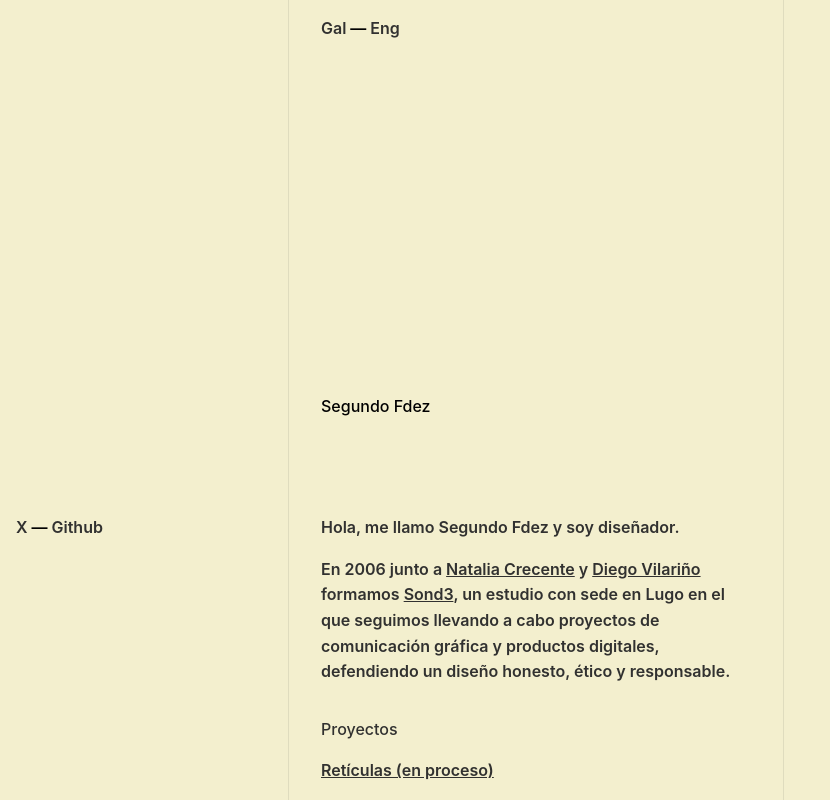
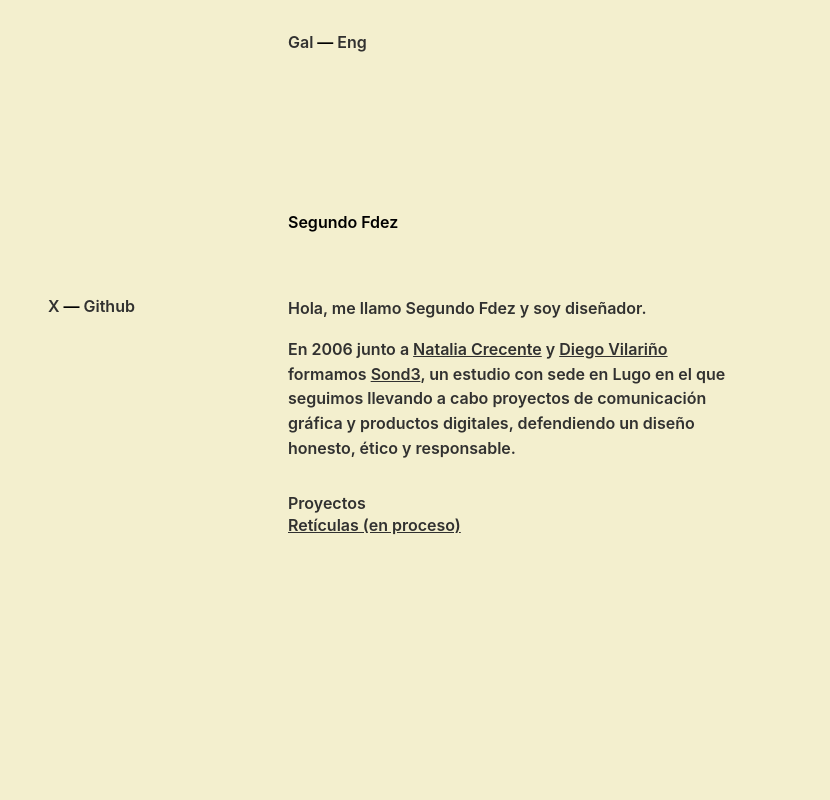
Before and after one commit to segundofdez/segundofdez.com, a plain HTML site: page _site/index.html in a window 1280 px wide. Shown: the whole page, without its empty margins (0-830 px from the left). Drawn offline with Linux system fonts and the light colour scheme.

Commit message:
update layout

```diff
--- a/_site/index.html
+++ b/_site/index.html
@@ -7,7 +7,7 @@
 </head>
 <body class="ly-default">
     <header>
-    <h1 class="title">Segundo Fdez</h1>
+    <h1 class="title logo">Segundo Fdez</h1>
     <nav class="nav">
         <ul>
             <li><a href="/">Gal</a></li>
--- a/_site/main.css
+++ b/_site/main.css
@@ -27,118 +27,130 @@ html body {
 }
 
 .ly-default {
+    min-height: 100dvh;
     display: grid;
-    -moz-column-gap: calc(var(--margin) * 3);
-         column-gap: calc(var(--margin) * 3);
-
-    min-height: 100vh;
-    margin-inline: var(--margin);
+    grid-template-columns: var(--margin) repeat(2, 1fr) var(--margin);
+    grid-template-rows: var(--margin) min-content repeat(2, min-content) 1fr  var(--margin);
+    row-gap: var(--margin);
 }
 
-@media (max-width: 600px) {
+@media (min-width: 480px) {
 
 .ly-default {
-        grid-template-columns:repeat(2, 1fr);
-        grid-template-rows: minmax(100%, 4rem) repeat(2, auto) 1fr;
+        grid-template-columns: var(--margin) repeat(3, minmax(var(--margin), 13rem)) 1fr;
+        grid-template-rows: var(--margin) repeat(3, auto) auto 1fr var(--margin);
+        -moz-column-gap: calc(var(--margin)*2);
+             column-gap: calc(var(--margin)*2);
 }
     }
 
-@media (min-width: 601px) {
+.ly-default header,
+    .ly-default main {
+        display: grid;
+        grid-template-columns: subgrid;
+        grid-template-rows: subgrid;
+    }
 
-.ly-default {
-        grid-template-columns: repeat(3, minmax(1rem, 14rem)) 1fr;
-        grid-template-rows: repeat(2, auto) 2fr;
+@media (min-width: 480px) {
+
+.ly-default header,
+    .ly-default main {
+            row-gap: var(--margin);
     }
         }
 
-@media (min-width: 1200px) {
+.ly-default header,
+    .ly-default main,
+    .ly-default footer {
+        grid-column: 2 / 4;
+    }
 
-.ly-default {
-        grid-template-rows: repeat(2, 2fr) auto;
+.ly-default header {
+        grid-row: 2/3;
+        align-items: center;
+    }
+
+@media (min-width: 480px) {
+
+.ly-default header {
+            grid-column: 3 / 5;
+            grid-row: 1 / 4;
     }
         }
 
-header, main {
-    display: grid;
-    grid-template-columns: subgrid;
+.ly-default main {
+        grid-row: 3 / 5;
     }
 
-header {
-    grid-column: 2 / 4;
-    grid-row: 1 / 3;
-}
+@media (min-width: 480px) {
 
-@media (max-width: 600px) {
-
-header {
-        grid-column: 1 / -1;
+.ly-default main {
+            grid-column: 3 / 5;
+            grid-row: 4 / 6;
     }
         }
 
-main {
+.ly-default footer {
+        grid-row: 5 / 6;
+        align-self: end;
+    }
+
+@media (min-width: 480px) {
+
+.ly-default footer {
+            grid-column: 2 / 3;
+            grid-row: 4 / 5;
+            align-self: start;
+    }
+        }
+
+@media (min-width: 480px) {
+
+.ly-default .logo {
+            grid-column: 1 / 4;
+            grid-row: 3 / 4;
+            align-self: end;
+            padding-block-end: calc(var(--margin) * 3);
+    }
+        }
+
+.ly-default .nav {
+        grid-column: 2 / 3;
+        align-self: start;
+    }
+
+.ly-default .nav ul {
+            justify-content: flex-end;
+        }
+
+@media (min-width: 480px) {
+
+.ly-default .nav {
+            padding-block-end: calc(var(--margin) * 9);
+            grid-column: 1/4;
+            grid-row:2 / 3;
+    }
+            .ly-default .nav ul{
+                justify-content: flex-start;
+            }
+        }
+
+.ly-default .description,
+    .ly-default .projects {
         grid-column: 1 / -1;
     }
 
-@media (min-width: 601px) {
+@media (min-width: 480px) {
 
-main {
-        grid-column: 2 / 4;
-        grid-row: 3 / -1;
+.ly-default .description,
+    .ly-default .projects {
+            grid-column: 1 / 3;
     }
-    }
-
-footer {
-    grid-column: 1 / -1;
-}
-
-@media (min-width: 601px) {
-
-footer {
-        grid-column: 1 / 2;
-        grid-row: 3 / -1;
-}
-    }
-
-.title {
-    grid-column: 1 / 2;
-    grid-row: 1 / 2;
-}
-
-@media (min-width: 601px) {
-
-.title {
-        grid-column: 1 / -1;
-        grid-row: 2 / 4;
-        align-self: end;
-}
-    }
-
-.nav {
-    grid-column: 12 / -1;
-}
-
-@media (max-width: 600px) {
-
-.nav ul {
-            justify-content: flex-end;
-    }
-        }
-
-@media (min-width: 601px) {
-
-.nav {
-        grid-column: 1 / -1;
-}
-    }
-
-.description {
-    grid-column: 1 / -1;
         }
 
 html {
     background-color: var(--bg-color);
     font-weight: 600;
-    line-height: 160%;
 }
 
 ul {
@@ -156,18 +168,6 @@ a:hover {
         color: var(--accent-color-hover);
     }
 
-@media (min-width: 601px) {
-
-header, main {
-        padding-inline: calc(var(--margin) * 2);
-        border-inline: 1px solid color-mix(
-            in hsl shorter hue,
-            var(--fg-color) 10%,
-            var(--bg-color) 0%
-          );
-}
-    }
-
 header ul, footer ul {
         display: flex;
         flex-wrap: wrap;
@@ -178,50 +178,30 @@ header ul li:not(:first-child)::before, footer ul li:not(:first-child)::before {
                 margin-inline: .25rem;
             }
 
-header {
-    padding-block-start: var(--margin);
+main {
+    color: var(--fg-color);
+    /* text-wrap: balance; */
 }
 
-main {
+main p, main ul {
         font-size: 1rem;
-    color: var(--fg-color);
-    padding-block-end: var(--margin);
+        font-weight: 600;
+        line-height: 155%;
     }
 
 main a {
         text-decoration: underline;
     }
 
-@media (min-width: 601px) {
-
-main .title {
-            margin-block: var(--margin);
-    }
-        }
-
 .title {
-    /* font-size: 1.75rem;
-    line-height: 110%; */
-
     font-size: 1rem;
-    font-weight: 500;
+    font-weight: 600;
     margin: 0;
 }
 
-@media (min-width: 601px) {
-
-.title {
-        margin-block: calc(var(--margin) * 6);
-}
-    }
-
-@media (max-width: 600px) {
-
-.nav {
-        margin-block-start: calc(var(--margin) / 2);
-}
-    }
+@media (min-width: 480px) {
 
 .description p:first-child {
                 margin-top: 0;
         }
+            }
--- a/src/_includes/css/layout.css
+++ b/src/_includes/css/layout.css
@@ -1,77 +1,89 @@
+.ly-default {
+    min-height: 100dvh;
+    display: grid;
+    grid-template-columns: var(--margin) repeat(2, 1fr) var(--margin);
+    grid-template-rows: var(--margin) min-content repeat(2, min-content) 1fr  var(--margin);
+    row-gap: var(--margin);
 
-.ly-default {
+    @media (--for-mobile-landscape-up) {
+        grid-template-columns: var(--margin) repeat(3, minmax(var(--margin), 13rem)) 1fr;
+        grid-template-rows: var(--margin) repeat(3, auto) auto 1fr var(--margin);
+        column-gap: calc(var(--margin)*2);
+    }
+
+    header,
+    main {
         display: grid;
-    column-gap: calc(var(--margin) * 3);
-
-    min-height: 100vh;
-    margin-inline: var(--margin);
-
-
-    @media (--until-mobile) {
-        grid-template-columns:repeat(2, 1fr);
-        grid-template-rows: minmax(100%, 4rem) repeat(2, auto) 1fr;
-    }
-    @media (--for-tablet-up) {
-        grid-template-columns: repeat(3, minmax(1rem, 14rem)) 1fr;
-        grid-template-rows: repeat(2, auto) 2fr;
-    }
-    @media (--for-desktop-up) {
-        grid-template-rows: repeat(2, 2fr) auto;
+        grid-template-columns: subgrid;
+        grid-template-rows: subgrid;
+        @media (--for-mobile-landscape-up) {
+            row-gap: var(--margin);
         }
     }
 
-
-header, main {
-    display: grid;
-    grid-template-columns: subgrid;
+    header,
+    main,
+    footer {
+        grid-column: 2 / 4;
     }
 
     header {
-    grid-column: 2 / 4;
-    grid-row: 1 / 3;
-    @media (--until-mobile) {
-        grid-column: 1 / -1;
+        grid-row: 2/3;
+        align-items: center;
+        @media (--for-mobile-landscape-up) {
+            grid-column: 3 / 5;
+            grid-row: 1 / 4;
         }
     }
 
     main {
-    grid-column: 1 / -1;
-    @media (--for-tablet-up) {
-        grid-column: 2 / 4;
-        grid-row: 3 / -1;
+        grid-row: 3 / 5;
+        @media (--for-mobile-landscape-up) {
+            grid-column: 3 / 5;
+            grid-row: 4 / 6;
         }
     }
 
     footer {
-    grid-column: 1 / -1;
-    @media (--for-tablet-up) {
-        grid-column: 1 / 2;
-        grid-row: 3 / -1;
+        grid-row: 5 / 6;
+        align-self: end;
+        @media (--for-mobile-landscape-up) {
+            grid-column: 2 / 3;
+            grid-row: 4 / 5;
+            align-self: start;
         }
     }
-.title {
-    grid-column: 1 / 2;
-    grid-row: 1 / 2;
 
-    @media (--for-tablet-up) {
-        grid-column: 1 / -1;
-        grid-row: 2 / 4;
+    .logo {
+        @media (--for-mobile-landscape-up) {
+            grid-column: 1 / 4;
+            grid-row: 3 / 4;
             align-self: end;
+            padding-block-end: calc(var(--margin) * 3);
         }
     }
 
     .nav {
-    grid-column: 12 / -1;
+        grid-column: 2 / 3;
+        align-self: start;
         ul {
-        @media (--until-mobile) {
             justify-content: flex-end;
         }
+        @media (--for-mobile-landscape-up) {
+            padding-block-end: calc(var(--margin) * 9);
+            grid-column: 1/4;
+            grid-row:2 / 3;
+            ul{
+                justify-content: flex-start;
             }
-    @media (--for-tablet-up) {
-        grid-column: 1 / -1;
         }
     }
 
-.description {
+    .description,
+    .projects {
         grid-column: 1 / -1;
+        @media (--for-mobile-landscape-up) {
+            grid-column: 1 / 3;
         }
+    }
+}
--- a/src/_includes/css/pages/default.css
+++ b/src/_includes/css/pages/default.css
@@ -1,7 +1,6 @@
 html {
     background-color: var(--bg-color);
     font-weight: 600;
-    line-height: 160%;
 }
 
 ul {
@@ -18,18 +17,8 @@ a {
     }
 }
 
-header, main {
-    @media (--for-tablet-up) {
-        padding-inline: calc(var(--margin) * 2);
-        border-inline: 1px solid color-mix(
-            in hsl shorter hue,
-            var(--fg-color) 10%,
-            var(--bg-color) 0%
-          );
-    }
-}
-
-header, footer {
+header,
+footer {
     ul {
         display: flex;
         flex-wrap: wrap;
@@ -42,47 +31,31 @@ header, footer {
     }
 }
 
-header {
-    padding-block-start: var(--margin);
-}
-
 main {
-    font-size: 1rem;
     color: var(--fg-color);
-    padding-block-end: var(--margin);
+    /* text-wrap: balance; */
+    p, ul {
+        font-size: 1rem;
+        font-weight: 600;
+        line-height: 155%;
+    }
     a {
         text-decoration: underline;
-    }
-    .title {
-        @media (--for-tablet-up) {
-            margin-block: var(--margin);
-        }
     }
 }
 
 .title {
-    /* font-size: 1.75rem;
-    line-height: 110%; */
-
     font-size: 1rem;
-    font-weight: 500;
+    font-weight: 600;
     margin: 0;
-
-    @media (--for-tablet-up) {
-        margin-block: calc(var(--margin) * 6);
-    }
-}
-
-.nav {
-    @media (--until-mobile) {
-        margin-block-start: calc(var(--margin) / 2);
-    }
 }
 
 .description {
     p {
         &:first-child {
-            margin-top: 0;
+            @media (--for-mobile-landscape-up) {
+                margin-top: 0;
+            }
         }
     }
 }
```
Also changed, not shown: 1 other file. Lines whose indentation alone changed are shown as unchanged.
